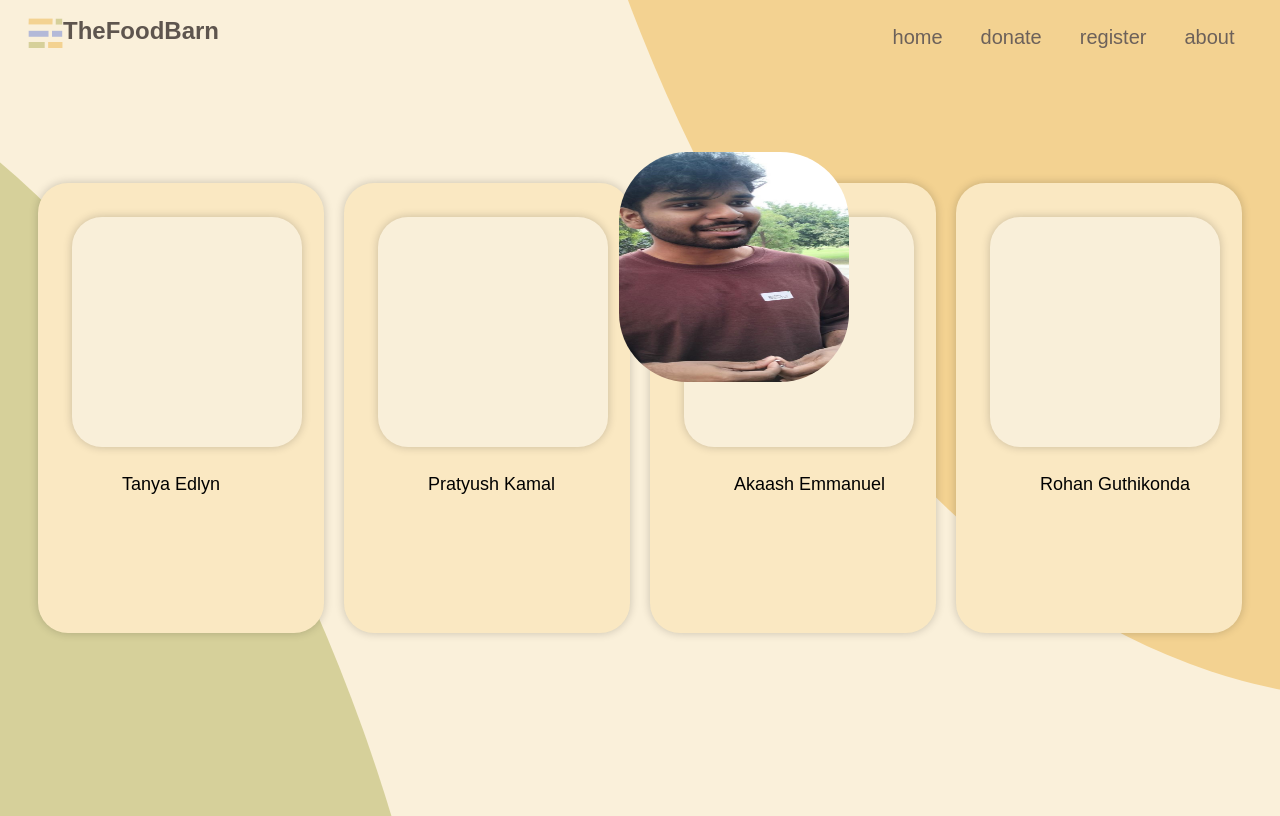
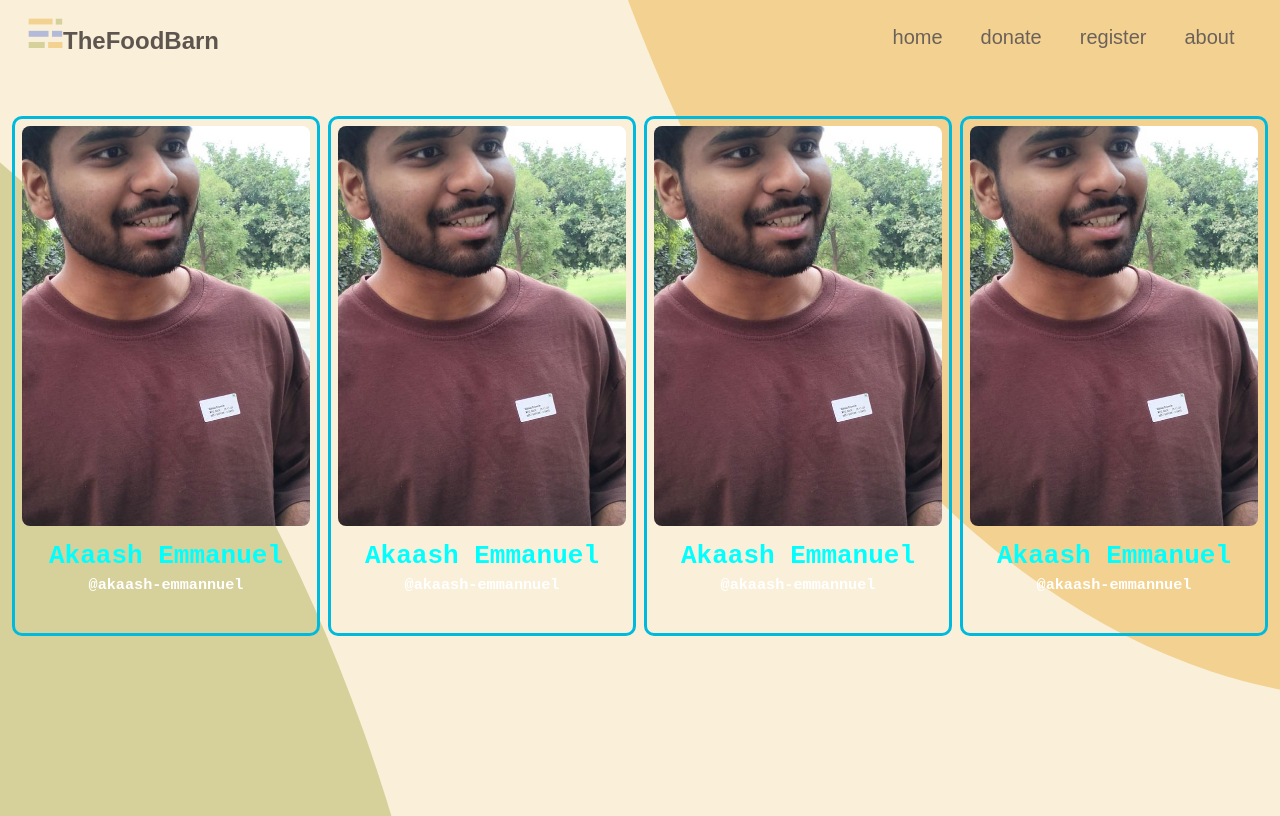
Before and after one commit to pratyush0000/GeekCoders_Hackathon, a React (Vite) app in the folder geekcoders/: page /about in a window 1280 px wide. Built offline with nearby package versions, Linux system fonts and the light colour scheme; a web font is replaced by a local one.

Commit message:
fixing about us #1

```diff
--- /dev/null
+++ b/geekcoders/src/components/Aboutuscard.jsx
@@ -0,0 +1,16 @@
+import styles from './Aboutuscard.module.css'
+
+
+
+const Aboutuscard=(props)=>{
+  return(
+    <div className={styles.cardbox}>
+      <img src={props.imagelink} className={styles.photopic} >
+      </img>
+      <h1 className={styles.cardname}>{props.pname}</h1>
+      <h3><a target="_blank" href={props.gitlink} className={styles.cardlink}>{props.gitdis}</a> </h3>
+    </div>
+  )
+}
+
+export default Aboutuscard;
--- /dev/null
+++ b/geekcoders/src/components/Aboutuscard.module.css
@@ -0,0 +1,94 @@
+@import url('https://fonts.googleapis.com/css2?family=Teko:wght@300..700&display=swap');
+
+
+body{
+  font-family: "Teko", sans-serif;
+}
+
+
+.cardbox{
+  /* background-color: aquamarine; */
+  height: 100%;
+  width: 24%;
+  margin-left: 4px;
+  margin-right: 4px;
+  display: flex;
+  flex-direction: column;
+  /* justify-content: space-between; */
+  /* justify-content: space-around; */
+  align-items: center;
+  border: 3px solid #00BADD;
+  border-radius: 10px;
+  padding: 7px;
+  position: relative;
+  overflow: hidden; /* Hide the pseudo-element when it goes outside the box */
+}
+
+.cardbox::before {
+  content: "";
+  position: absolute;
+  top: 0;
+  left: -100%;
+  width: 100%;
+  height: 100%;
+  background: transparent; /* Set initial background to transparent */
+  transform: skewX(-45deg);
+  transition: 0.5s;
+}
+
+.cardbox:hover {
+  background-color: #1D212A; /* Change color at the end of hover */
+  color: white;
+}
+
+.cardbox:hover::before {
+  left: 200%;
+  background: rgba(255, 255, 255, 0.1); /* Set reflection color during hover */
+  transition: 0.5s;
+}
+
+
+
+.photopic{
+  width: 100%;
+  height: 80%;
+  object-fit: cover;
+  border-radius: 8px 8px 8px 8px;
+}
+
+.cardname{
+  color: aqua;
+  font-family: monospace;
+  /* background-color: yellow; */
+}
+
+.cardlink{
+  /* background-color: red; */
+  color: white;
+  font-family: monospace;
+}
+
+a:link {
+  text-decoration: none;
+}
+a:visited {
+  text-decoration: none;
+}
+a:hover {
+  text-decoration: none;
+}
+a:active {
+  text-decoration: none;
+}
+
+h1{
+  margin-top: 5%;
+  margin-bottom: 0;
+  padding: 0;
+}
+
+h3{
+  margin-top: 0;
+  margin-bottom: 0;
+  padding: 0;
+}
--- a/geekcoders/src/pages/about.jsx
+++ b/geekcoders/src/pages/about.jsx
@@ -3,67 +3,83 @@ import Navbar from "../components/Navbar";
 import Ellipses from "../components/Ellipses";
 import styles from './about.module.css';
 import akaash from '../assets/akaash.jpeg';
+import Aboutuscard from '../components/Aboutuscard';
+
+// const About = () => {
+//   const [flipped, setFlipped] = useState(null);
+
+//   return (
+//     <>
+//       <Navbar />
+//       <Ellipses />
+//       <div className={styles.container}>
+//         <div
+//           className={`${styles.rectangle1} ${flipped === 1 ? styles.flipped : ''}`}
+//           onMouseEnter={() => setFlipped(1)}
+//           onMouseLeave={() => setFlipped(null)}
+//         >
+//           <div className={styles.square}></div>
+//           <button className={styles.button}>Tanya Edlyn</button>
+//           <div className={styles.back}>
+//             Additional Info for Tanya Edlyn
+//           </div>
+//         </div>
+
+//         <div
+//           className={`${styles.rectangle2} ${flipped === 2 ? styles.flipped : ''}`}
+//           onMouseEnter={() => setFlipped(2)}
+//           onMouseLeave={() => setFlipped(null)}
+//         >
+//           <div className={styles.square}></div>
+//           <button className={styles.button}>Pratyush Kamal</button>
+//           <div className={styles.back}>
+//             Additional Info for Pratyush Kamal
+//           </div>
+//         </div>
+
+//         <div
+//           className={`${styles.rectangle3} ${flipped === 3 ? styles.flipped : ''}`}
+//           onMouseEnter={() => setFlipped(3)}
+//           onMouseLeave={() => setFlipped(null)}
+//         >
+//           <div className={styles.square}>
+//                 <img src={akaash} alt="Akaash Emmanuel" className={styles.aimg}/>
+//           </div>
+//           <button className={styles.button}>Akaash Emmanuel</button>
+//           <div className={styles.back}>
+//             Additional Info for Akaash Emmanuel
+//           </div>
+//         </div>
+
+//         <div
+//           className={`${styles.rectangle4} ${flipped === 4 ? styles.flipped : ''}`}
+//           onMouseEnter={() => setFlipped(4)}
+//           onMouseLeave={() => setFlipped(null)}
+//         >
+//           <div className={styles.square}></div>
+//           <button className={styles.button}>Rohan Guthikonda</button>
+//           <div className={styles.back}>
+//             Additional Info for Rohan Guthikonda
+//           </div>
+//         </div>
+//       </div>
+//     </>
+//   );
+// };
+
 
 const About = () => {
-  const [flipped, setFlipped] = useState(null);
-
-  return (
+  return(
     <>
       <Navbar />
       <Ellipses />
-      <div className={styles.container}>
-        <div
-          className={`${styles.rectangle1} ${flipped === 1 ? styles.flipped : ''}`}
-          onMouseEnter={() => setFlipped(1)}
-          onMouseLeave={() => setFlipped(null)}
-        >
-          <div className={styles.square}></div>
-          <button className={styles.button}>Tanya Edlyn</button>
-          <div className={styles.back}>
-            Additional Info for Tanya Edlyn
-          </div>
-        </div>
-
-        <div
-          className={`${styles.rectangle2} ${flipped === 2 ? styles.flipped : ''}`}
-          onMouseEnter={() => setFlipped(2)}
-          onMouseLeave={() => setFlipped(null)}
-        >
-          <div className={styles.square}></div>
-          <button className={styles.button}>Pratyush Kamal</button>
-          <div className={styles.back}>
-            Additional Info for Pratyush Kamal
-          </div>
-        </div>
-
-        <div
-          className={`${styles.rectangle3} ${flipped === 3 ? styles.flipped : ''}`}
-          onMouseEnter={() => setFlipped(3)}
-          onMouseLeave={() => setFlipped(null)}
-        >
-          <div className={styles.square}>
-                <img src={akaash} alt="Akaash Emmanuel" className={styles.aimg}/>
-          </div>
-          <button className={styles.button}>Akaash Emmanuel</button>
-          <div className={styles.back}>
-            Additional Info for Akaash Emmanuel
-          </div>
-        </div>
-
-        <div
-          className={`${styles.rectangle4} ${flipped === 4 ? styles.flipped : ''}`}
-          onMouseEnter={() => setFlipped(4)}
-          onMouseLeave={() => setFlipped(null)}
-        >
-          <div className={styles.square}></div>
-          <button className={styles.button}>Rohan Guthikonda</button>
-          <div className={styles.back}>
-            Additional Info for Rohan Guthikonda
-          </div>
-        </div>
+      <div className={styles.aboutdiv}>
+        <Aboutuscard imagelink={akaash} pname={"Akaash Emmanuel"} gitlink={"https://github.com/akaash-emmanuelx"} gitdis={"@akaash-emmannuel"}></Aboutuscard>
+        <Aboutuscard imagelink={akaash} pname={"Akaash Emmanuel"} gitlink={"https://github.com/akaash-emmanuelx"} gitdis={"@akaash-emmannuel"}></Aboutuscard>
+        <Aboutuscard imagelink={akaash} pname={"Akaash Emmanuel"} gitlink={"https://github.com/akaash-emmanuelx"} gitdis={"@akaash-emmannuel"}></Aboutuscard>
+        <Aboutuscard imagelink={akaash} pname={"Akaash Emmanuel"} gitlink={"https://github.com/akaash-emmanuelx"} gitdis={"@akaash-emmannuel"}></Aboutuscard>
       </div>
     </>
-  );
-};
-
+  )
+}
 export default About;
--- a/geekcoders/src/pages/about.module.css
+++ b/geekcoders/src/pages/about.module.css
@@ -145,3 +145,16 @@
   border-radius: 30%;
   z-index: 2;
 }
+
+.aboutdiv{
+  width: 100%;
+  height: 500px;
+  /* margin-bottom: 200px; */
+  margin-top: 10%;
+  /* background-color: #00BADD; */
+  display: flex;
+  flex-direction: row;
+  /* flex-wrap: wrap; */
+  justify-content: center;
+  align-items: center;
+}
```
